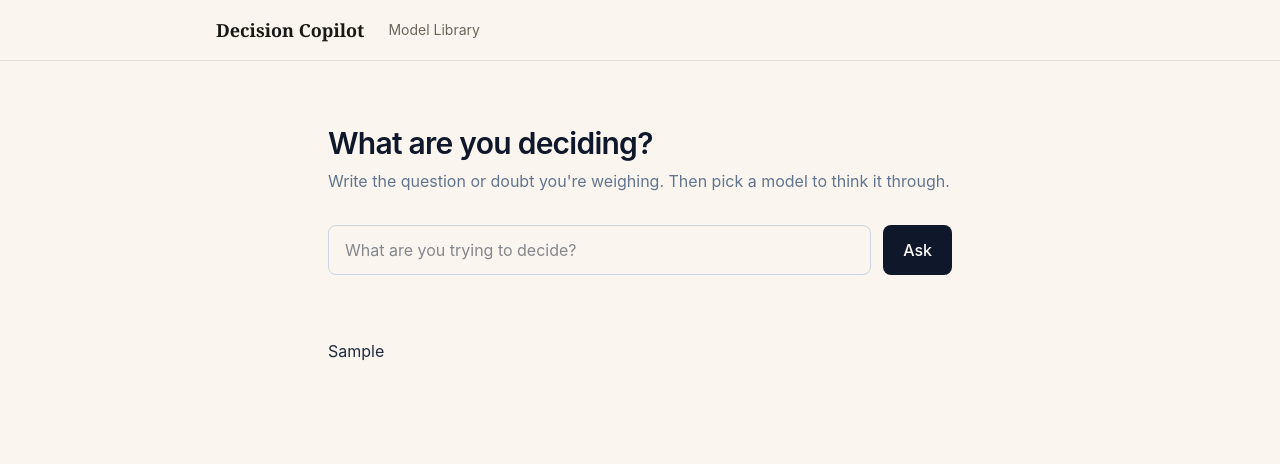
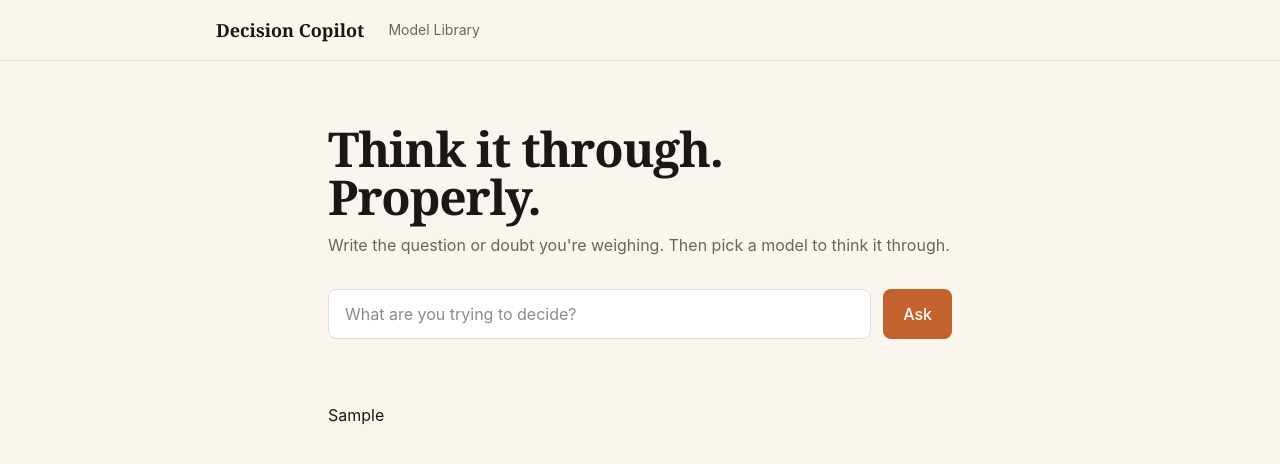
Before and after one commit to sudo7ak/to-decide, a SvelteKit app: page / in a window 1280 px wide. Both pictures are taken after typing "Sample" into the empty fields and a click on the button "Ask". Shown: the top 464 px of the page. Built offline with nearby package versions, Linux system fonts and the light colour scheme.

Commit message:
feat: restyle home page with editorial hero

```diff
--- a/src/routes/+page.svelte
+++ b/src/routes/+page.svelte
@@ -21,8 +21,10 @@
 </script>
 
 <main class="mx-auto max-w-2xl px-6 py-16">
-	<h1 class="text-3xl font-semibold tracking-tight text-slate-900">What are you deciding?</h1>
-	<p class="mt-2 text-slate-500">
+	<h1 class="font-display text-5xl font-semibold tracking-tight text-ink">
+		Think it through.<br />Properly.
+	</h1>
+	<p class="mt-3 text-ink-muted">
 		Write the question or doubt you're weighing. Then pick a model to think it through.
 	</p>
 
@@ -34,25 +36,22 @@
 		}}
 	>
 		<input
-			class="flex-1 rounded-lg border border-slate-300 px-4 py-3 text-slate-900 focus:border-slate-500 focus:outline-none"
+			class="flex-1 rounded-lg border border-border bg-surface px-4 py-3 text-ink focus:border-accent focus:outline-none focus:ring-2 focus:ring-accent/20"
 			placeholder="What are you trying to decide?"
 			bind:value={questionText}
 		/>
 		<button
 			type="submit"
-			class="rounded-lg bg-slate-900 px-5 py-3 font-medium text-white hover:bg-slate-700"
+			class="rounded-lg bg-accent px-5 py-3 font-medium text-white transition-colors hover:bg-accent/90"
 		>
 			Ask
 		</button>
 	</form>
 
-	<ul class="mt-12 divide-y divide-slate-200">
+	<ul class="mt-12 divide-y divide-border">
 		{#each questions as question (question.id)}
 			<li>
-				<a
-					href={`/question/${question.id}`}
-					class="block py-4 text-slate-800 hover:text-slate-500"
-				>
+				<a href={`/question/${question.id}`} class="block py-4 text-ink hover:text-accent">
 					{question.text}
 				</a>
 			</li>
@@ -60,6 +59,6 @@
 	</ul>
 
 	{#if questions.length === 0}
-		<p class="mt-12 text-slate-400">No questions yet.</p>
+		<p class="mt-12 text-ink-muted">No questions yet.</p>
 	{/if}
 </main>
```
